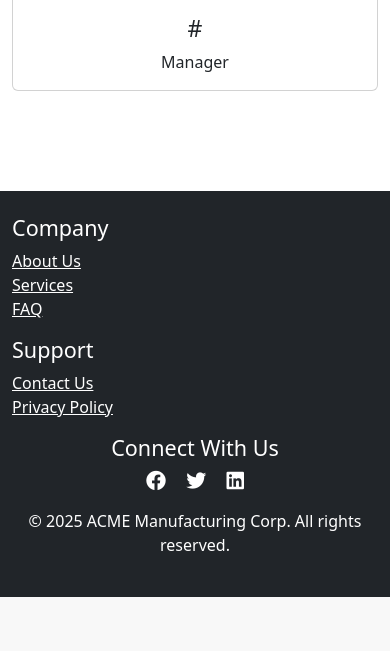
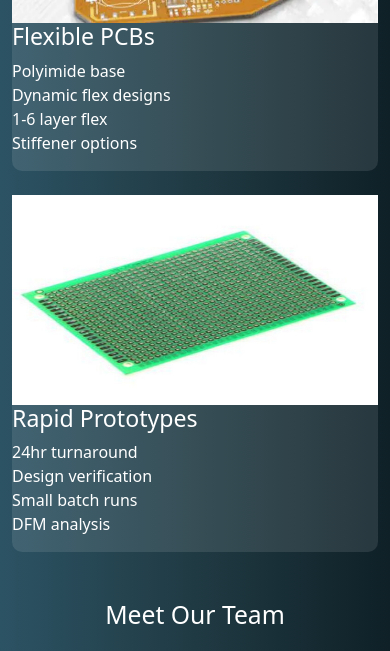
Before and after one commit to Ronghui-Lin/ee1037-groupg, a Django app: page /abt/ in a window 390 px wide. Shown: the part 2546-3197 px from the top of the page. Before the commit the page ends 3143 px from the top, so only its background shows below. Run offline with Django 5.2, Linux system fonts and the light colour scheme.

Commit message:
updated about us page

```diff
--- a/acme/static/acme/css/abt.css
+++ b/acme/static/acme/css/abt.css
@@ -1,62 +1,79 @@
- /*ensures the footer stays at bottom*/
+/* abt.css */
 html, body {
   height: 100%;
   margin: 0;
   padding: 0;
-}
-
-body {
+  background: linear-gradient(to right, #2c5364, #203a43, #0f2027);
+  color: #fff;
   display: flex;
   flex-direction: column;
-    min-height: 100vh;
 }
 
 main {
   flex: 1;
 }
+
+/* Hero Section */
+.about-hero {
+  height: 400px;
+  display: flex;
+  align-items: center;
+  justify-content: center;
+  text-align: center;
+  background-attachment: fixed;
+  position: relative;
+}
+
+.hero-overlay {
+  background: rgba(0, 0, 0, 0.6);
+  padding: 40px;
+  border-radius: 10px;
+}
+
+/* Cards */
+.product-card, .team .card {
+  background: rgba(255, 255, 255, 0.1);
+  border: none;
+  border-radius: 10px;
+  transition: all 0.3s ease;
+  color: #fff;
+}
+
+.product-card:hover, .team .card:hover {
+  transform: translateY(-5px);
+  box-shadow: 0 10px 20px rgba(0,0,0,0.2);
+}
+
+.spec-list {
+  list-style: none;
+  padding-left: 0;
+}
+
+/* Team Section */
+.team .card-img-top {
+  height: 250px;
+  object-fit: cover;
+  border-radius: 10px 10px 0 0;
+}
+
+
 .navbar {
   background-color: #222 !important;
-    height: 100px; /* fixed height for the navbar */
-  }
-  .navbar-brand {
-    height: 100%;
-  }
-  .navbar-brand img {
-    height: 100%;  /* ensures the image fills the navbar height */
-    width: auto;   /* maintains aspect ratio */
-    max-height: 75px;
-  }
-  .navbar .nav-link {
-    color: #fff !important;
-    transition: color 0.3s;
-  }
-  .navbar .nav-link:hover {
-    color: #2754e9 !important;
+  height: 100px;
 }
 
 .site-footer {
   background-color: #222;
-    color: white;
+  color: #fff;
   padding: 40px 0;
-    width: 100%;
-    position: relative;
-    z-index: 10;
+  margin-top: 50px;
 }
-main {
-    margin-bottom: 100px;
-}
-/*hover effect on links*/
-.nav-item .nav-link:hover {
-    color: #2754e9 !important;
-    text-decoration: none !important;
+
+.site-footer a {
+  color: #fff;
+  transition: color 0.3s;
 }
 
 .site-footer a:hover {
   color: #2754e9 !important;
 }
-
-.card:hover {
-    transform: scale(1.05);
-    transition: transform 0.3s ease-in-out;
-    box-shadow: 0px 4px 10px rgba(0, 0, 0, 0.2);
-}
--- a/acme/templates/acme/abt.html
+++ b/acme/templates/acme/abt.html
@@ -1,5 +1,6 @@
 <!DOCTYPE html>
 <html lang="en">
+
 <head>
     {% load static %}
     <meta charset="UTF-8">
@@ -9,6 +10,7 @@
     <link rel="stylesheet" href="https://cdnjs.cloudflare.com/ajax/libs/font-awesome/6.0.0/css/all.min.css">
     <link rel="stylesheet" href="{% static 'acme/css/abt.css' %}" />
 </head>
+
 <body>
     <header>
         <nav class="navbar navbar-expand-lg navbar-dark">
@@ -54,13 +56,94 @@
     <main class="container mt-5">
         <section class="about-company text-center">
             <h1 class="mb-4">About Our Company</h1>
-            <p class="lead">ACME Manufacturing Corp. is a leading provider of industrial automation solutions, specializing in the design, production, and maintenance of high-performance computer components. With decades of expertise in the engineering and manufacturing sector, we cater to businesses across industries, ensuring their production lines operate with maximum efficiency and minimal downtime.
+            <p class="lead">ACME Manufacturing Corp. is a leading provider of industrial automation solutions,
+                specializing in the design, production, and maintenance of high-performance computer components. With
+                decades of expertise in the engineering and manufacturing sector, we cater to businesses across
+                industries, ensuring their production lines operate with maximum efficiency and minimal downtime.
 
-                At ACME, we prioritize innovation and precision engineering, developing cutting-edge factory machinery that meets global industry standards. Our team of skilled engineers, technicians, and support professionals is dedicated to delivering top-tier machinery solutions, along with comprehensive maintenance and tracking systems.
+                At ACME, we prioritize innovation and precision engineering, developing cutting-edge factory machinery
+                that meets global industry standards. Our team of skilled engineers, technicians, and support
+                professionals is dedicated to delivering top-tier machinery solutions, along with comprehensive
+                maintenance and tracking systems.
 
-                To further enhance manufacturing efficiency, we have developed the Factory Machinery Status & Repair Tracking System—a robust digital solution designed to monitor, manage, and maintain equipment in real-time. This platform integrates seamlessly with factory operations, helping businesses streamline maintenance workflows, minimize operational disruptions, and optimize production output.
+                To further enhance manufacturing efficiency, we have developed the Factory Machinery Status & Repair
+                Tracking System—a robust digital solution designed to monitor, manage, and maintain equipment in
+                real-time. This platform integrates seamlessly with factory operations, helping businesses streamline
+                maintenance workflows, minimize operational disruptions, and optimize production output.
 
-                With a strong commitment to quality, safety, and customer satisfaction, ACME Manufacturing Corp. continues to revolutionize the manufacturing landscape by providing smart automation solutions, reliable repair tracking systems, and exceptional support services for industries worldwide.</p>
+                With a strong commitment to quality, safety, and customer satisfaction, ACME Manufacturing Corp.
+                continues to revolutionize the manufacturing landscape by providing smart automation solutions, reliable
+                repair tracking systems, and exceptional support services for industries worldwide.</p>
+        </section>
+
+        <section class="products-showcase mt-5">
+            <h2 class="text-center mb-5">Our PCB Solutions</h2>
+            <div class="row g-4">
+                <!-- Multi-layer PCB -->
+                <div class="col-md-6 col-lg-3">
+                    <div class="product-card h-100">
+                        <img src="{% static 'acme/images/multilayer-pcbs.png' %}" class="card-img-top"
+                            alt="Multi-layer PCB">
+                        <div class="card-body">
+                            <h3>Multi-layer PCBs</h3>
+                            <ul class="spec-list">
+                                <li>Up to 24 layers</li>
+                                <li>High density interconnect</li>
+                                <li>Blind/buried vias</li>
+                                <li>0.3mm minimum hole size</li>
+                            </ul>
+                        </div>
+                    </div>
+                </div>
+
+                <!-- High-Frequency PCB -->
+                <div class="col-md-6 col-lg-3">
+                    <div class="product-card h-100">
+                        <img src="{% static 'acme/images/high-frequency-PCB.png' %}" class="card-img-top" alt="High Frequency PCB" height="210">
+                        <div class="card-body">
+                            <h3>High-Frequency PCBs</h3>
+                            <ul class="spec-list">
+                                <li>Rogers materials</li>
+                                <li>Up to 40GHz</li>
+                                <li>Controlled impedance</li>
+                                <li>Low loss tangent</li>
+                            </ul>
+                        </div>
+                    </div>
+                </div>
+
+                <!-- Flexible PCB -->
+                <div class="col-md-6 col-lg-3">
+                    <div class="product-card h-100">
+                        <img src="{% static 'acme/images/flixable_pcb.png' %}" class="card-img-top" alt="Flexible PCB" height="210">
+                        <div class="card-body">
+                            <h3>Flexible PCBs</h3>
+                            <ul class="spec-list">
+                                <li>Polyimide base</li>
+                                <li>Dynamic flex designs</li>
+                                <li>1-6 layer flex</li>
+                                <li>Stiffener options</li>
+                            </ul>
+                        </div>
+                    </div>
+                </div>
+
+                <!-- Prototype PCB -->
+                <div class="col-md-6 col-lg-3">
+                    <div class="product-card h-100">
+                        <img src="{% static 'acme/images/proto.png' %}" class="card-img-top" alt="Prototype PCB" height="210">
+                        <div class="card-body">
+                            <h3>Rapid Prototypes</h3>
+                            <ul class="spec-list">
+                                <li>24hr turnaround</li>
+                                <li>Design verification</li>
+                                <li>Small batch runs</li>
+                                <li>DFM analysis</li>
+                            </ul>
+                        </div>
+                    </div>
+                </div>
+            </div>
         </section>
 
         <section class="team text-center mt-5">
@@ -132,4 +215,5 @@
 
     <script src="https://cdn.jsdelivr.net/npm/bootstrap@5.3.0/dist/js/bootstrap.bundle.min.js"></script>
 </body>
+
 </html>
```
Also changed, not shown: acme/static/acme/images/flixable_pcb.png (added), acme/static/acme/images/high-frequency-PCB.png (added), acme/static/acme/images/multilayer-pcbs.png (added), acme/static/acme/images/proto.png (added). Lines whose indentation alone changed are shown as unchanged.
